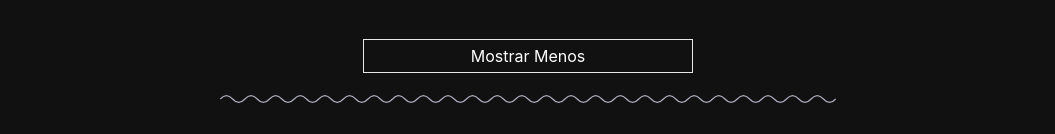
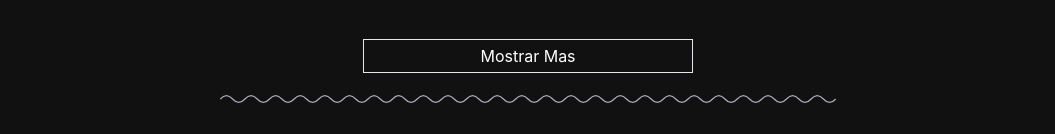
Before and after one commit to Nachito02/Portfolio, a React (Create React App) app: page / in a window 1280 px wide. Shown: the part 1917-2051 px from the top of the page, without its empty margins (112-1167 px from the left). Built offline with nearby package versions, Linux system fonts and the light colour scheme.

Commit message:
react nodesend agregadao

```diff
--- a/src/components/Projects/Projects.jsx
+++ b/src/components/Projects/Projects.jsx
@@ -135,7 +135,7 @@ const Projects = () => {
       </div>
 
           <div className="mt-10 border w-2/6 mx-auto p-1 hover:bg-white hover:text-black transition-all ease-out duration-700">
-          {view === true ? (<button className=""onClick={() => (setProyects(projectsData.length), setView(!view) ) }>Mostrar Mas</button>) : (
+          {view === false ? (<button className=""onClick={() => (setProyects(projectsData.length), setView(!view) ) }>Mostrar Mas</button>) : (
             (<button className=""onClick={() => (setProyects(6), setView(!view) ) }>Mostrar Menos</button>)
           )}
           </div>
```
